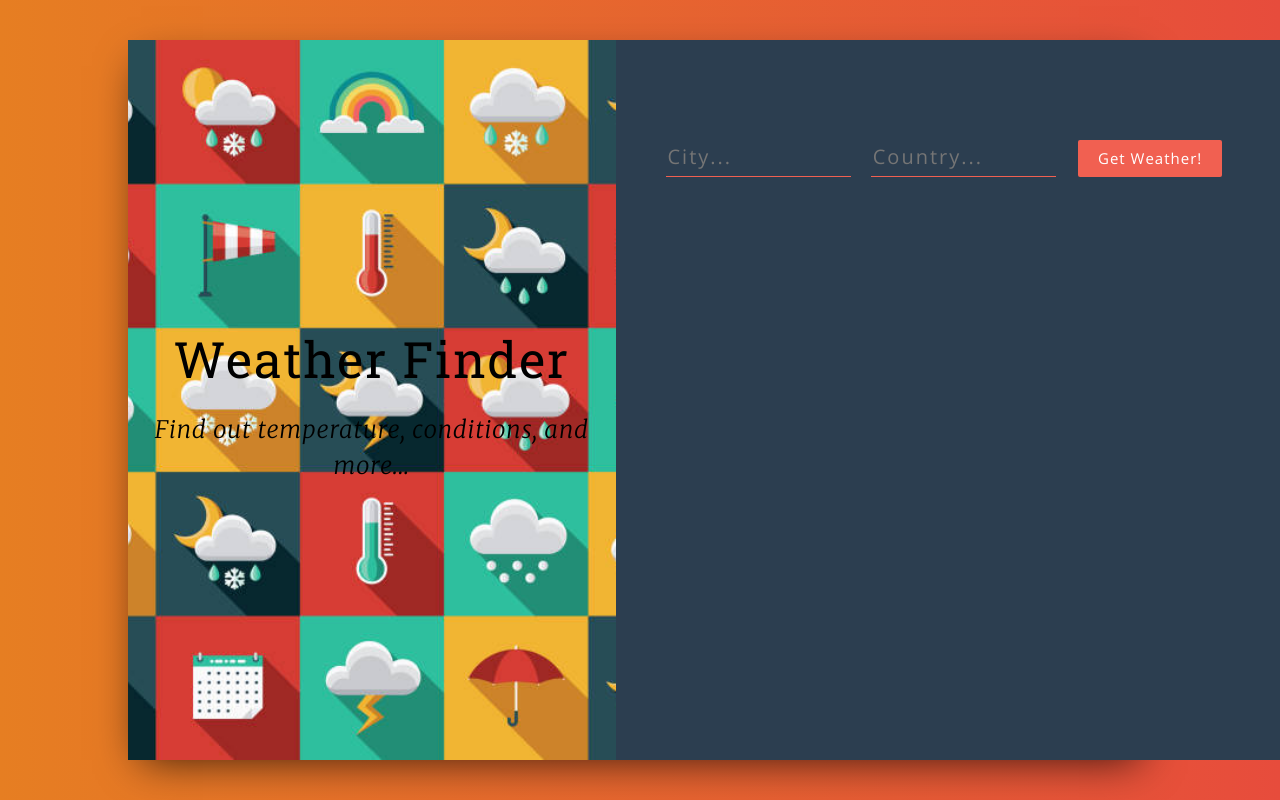
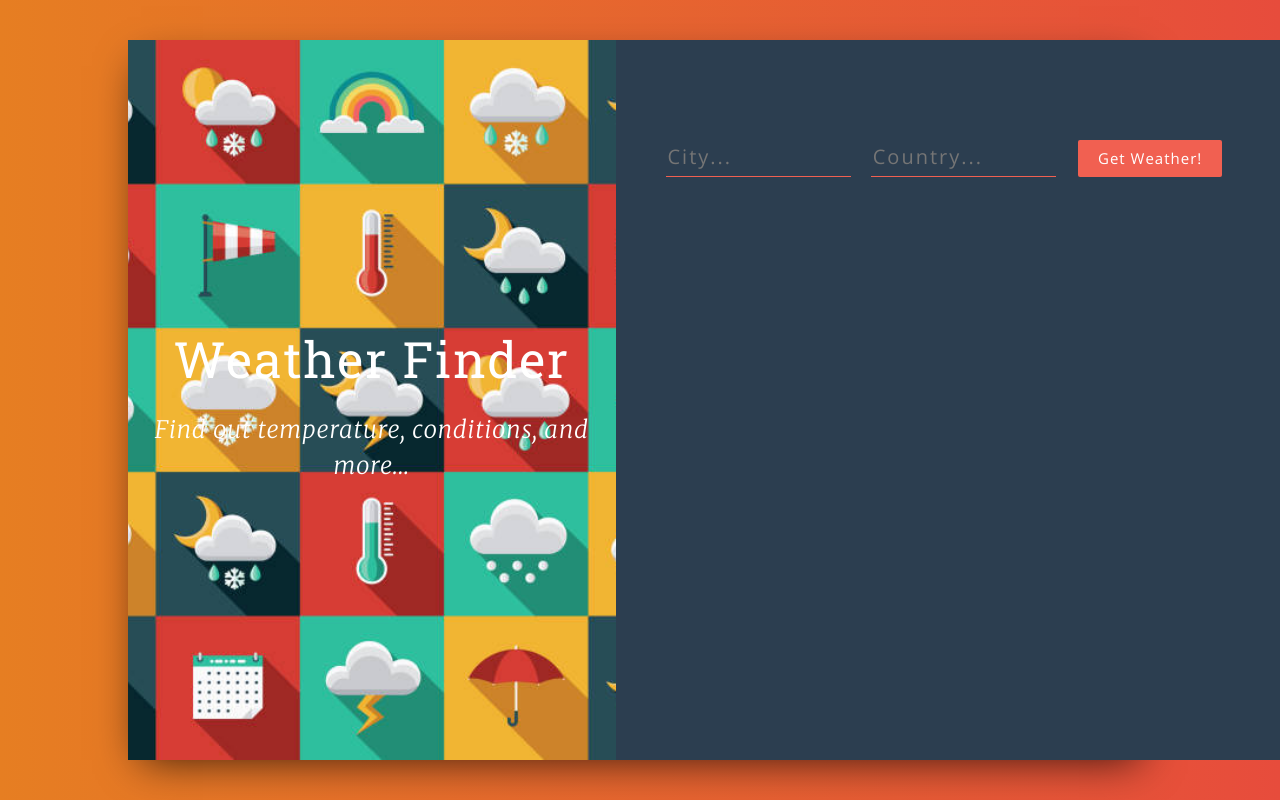
Before and after one commit to annietphan/practice-weather-app, a React (Create React App) app: page / in a window 1280 px wide. Built offline with nearby package versions, Linux system fonts and the light colour scheme.

Commit message:
change color on title component

```diff
--- a/src/App.css
+++ b/src/App.css
@@ -38,6 +38,7 @@ body {
   letter-spacing: 2px;
   line-height: 1.3;
   font-family: 'Roboto Slab', serif;
+  color: #fff;
 }
 
 .title-container__subtitle {
@@ -46,6 +47,7 @@ body {
   letter-spacing: 1px;
   line-height: 1.5;
   font-family: "Merriweather", serif;
+  color: #fff;
 }
 
 .form-container {
```
